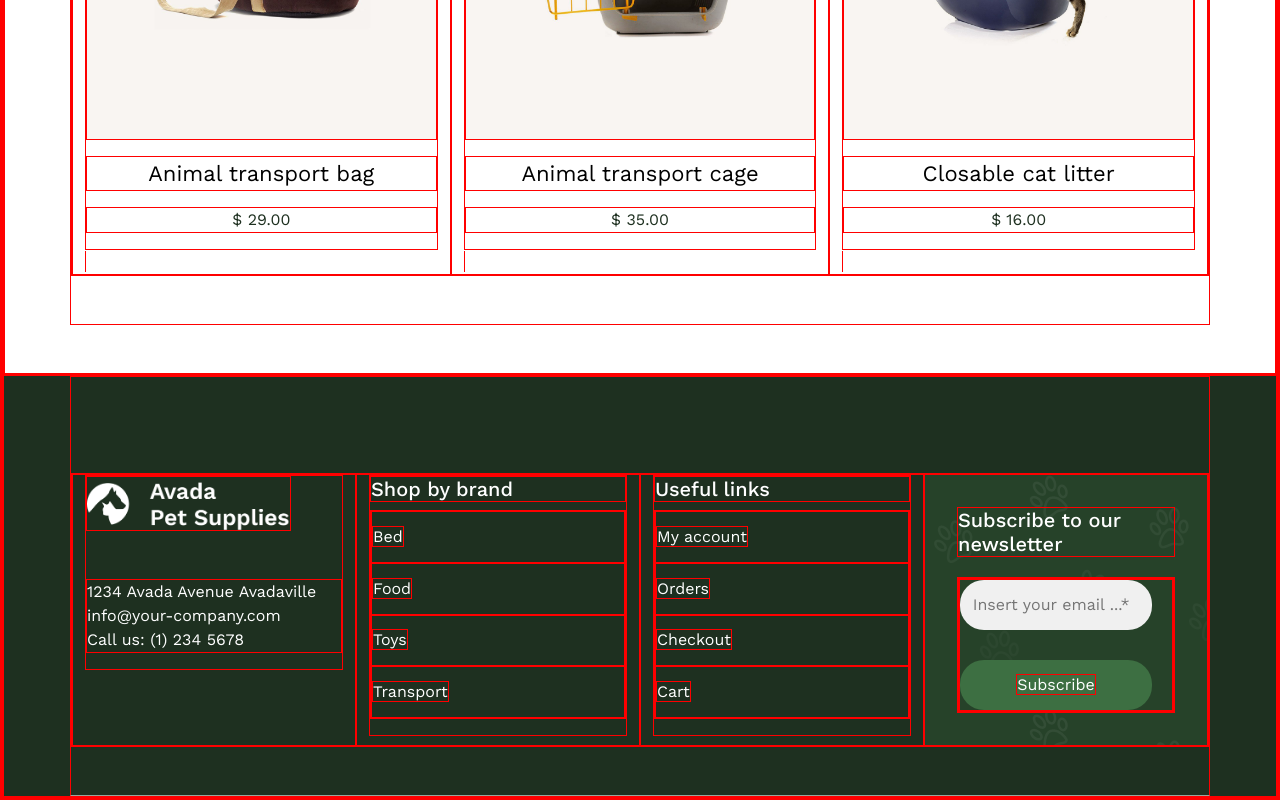
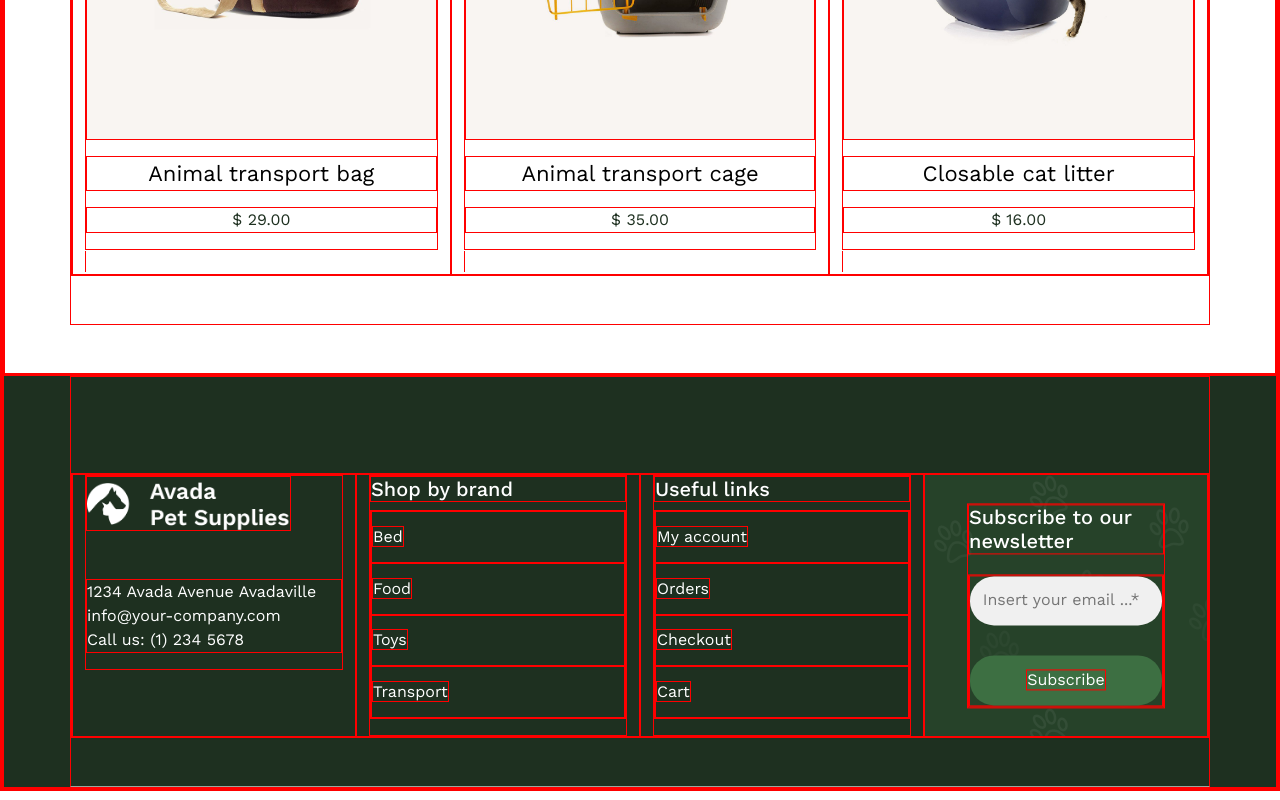
Before and after one commit to salamone-gius/proj-html-vuejs, a Vue app: page / in a window 1280 px wide. Shown: the part 7026-7826 px from the top of the page. Built offline with nearby package versions, Linux system fonts and the light colour scheme; a web font is replaced by a local one.

Commit message:
FooterTop fixed

```diff
--- a/src/components/footer/FooterTop.vue
+++ b/src/components/footer/FooterTop.vue
@@ -11,8 +11,8 @@
                 <VerticalNavbarBis/>
             </div>
             <div class="col subscribe">
-                <h5>Subscribe to our newsletter</h5>
                 <div class="subscrive-form">
+                    <h5>Subscribe to our newsletter</h5>
                     <SubscribeForm
                         inputStyle="width: 12rem;"
                     />
@@ -48,10 +48,18 @@ export default {
     .subscribe {
         background-color: var(--eptenary-bg-color);
         background-image: url('../../assets/img/bg-transparent-3.png');
-        padding: 2rem;
+        position:  relative;
 
-        h5 {
-            margin-bottom: 1.25rem;
+        .subscrive-form {
+            position: absolute;
+            top: 50%;
+            left: 50%;
+            transform: translate(-50%, -50%);
+
+            h5 {
+                margin-bottom: 1.25rem;
+            }
+
         }
     }
 }
```
